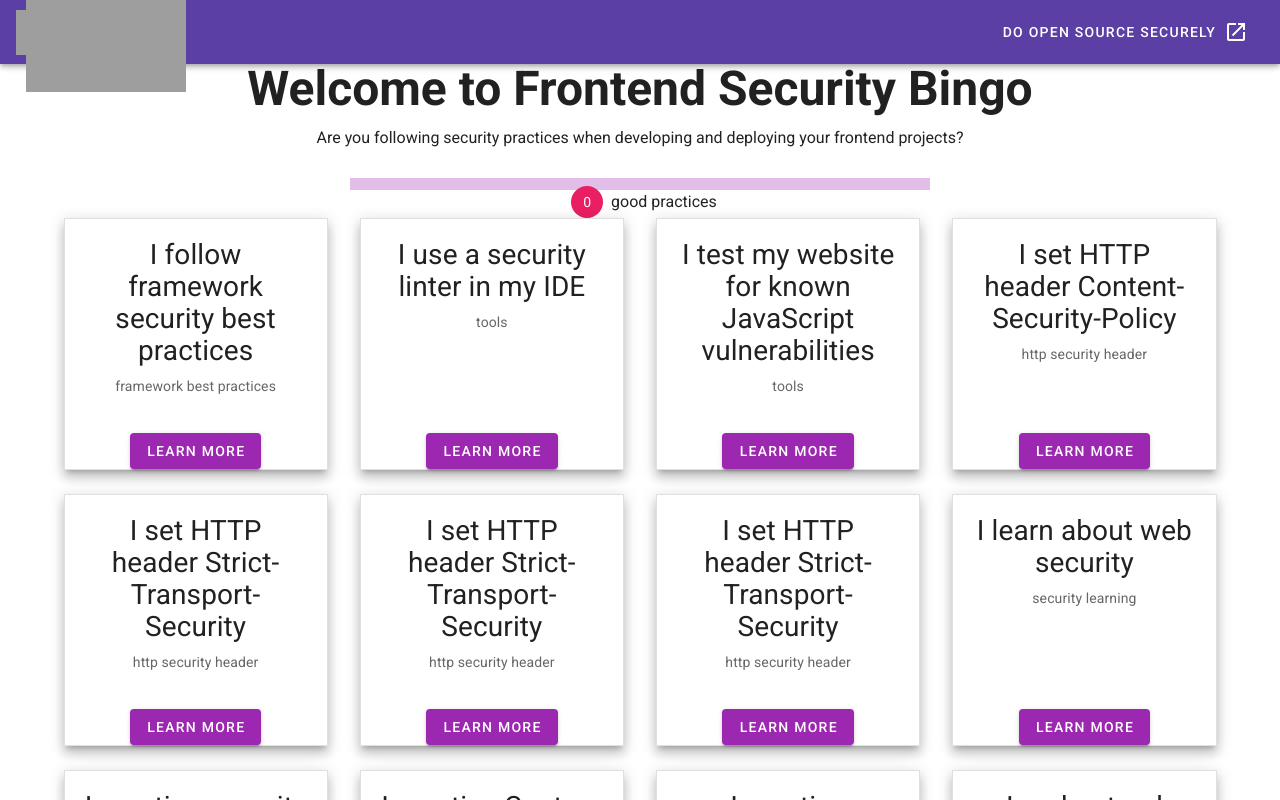
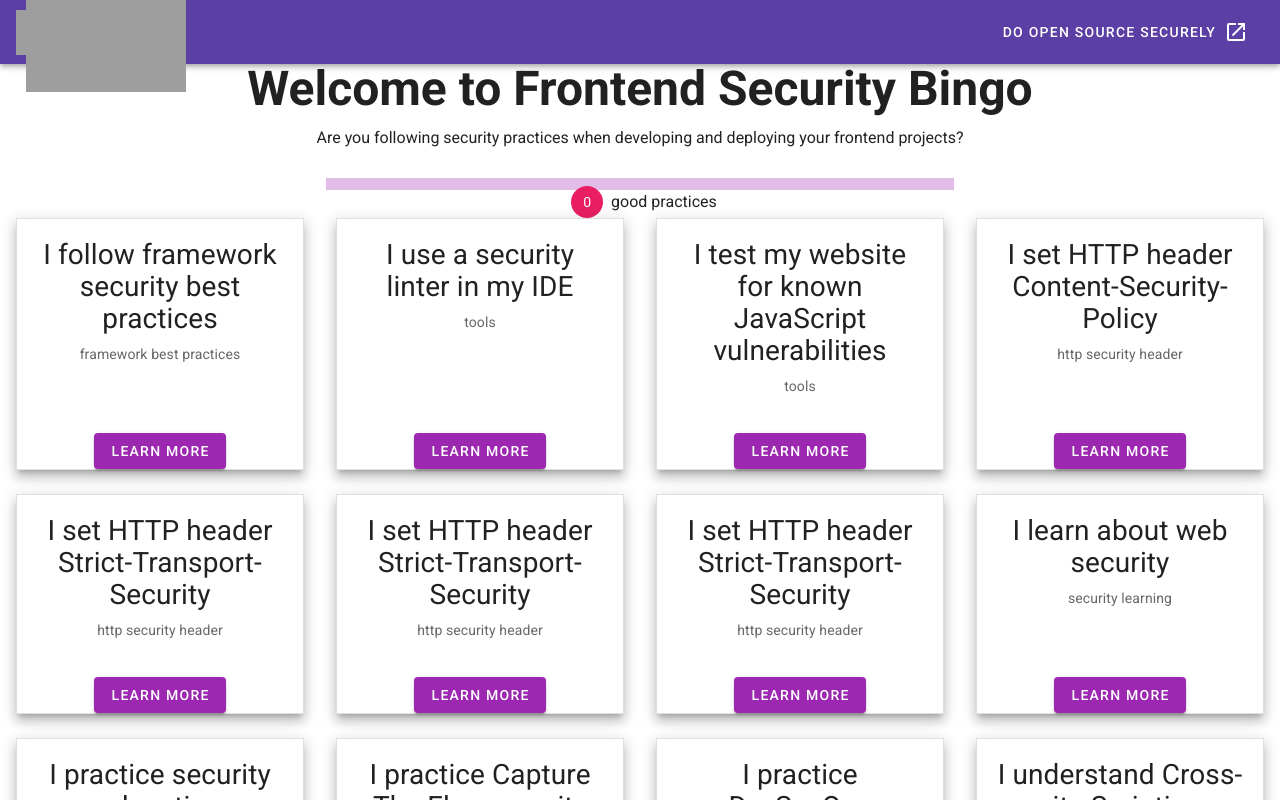
Before and after one commit to snyk-labs/frontend-security-bingo, a Vue app: page / in a window 1280 px wide. Both pictures are taken after a click on the button "LET'S PLAY!". Shown: the top 800 px of the page. Built offline with nearby package versions, Linux system fonts and the light colour scheme; grey boxes are pictures that could not be loaded; what vue-confetti would draw is missing.

Commit message:
fix: use fluid container for full-width

```diff
--- a/src/components/Bingo.vue
+++ b/src/components/Bingo.vue
@@ -1,6 +1,6 @@
 <template>
   <div>
-    <v-container>
+    <v-container fluid>
       <v-col md="6" offset-md="3">
         <v-row align="center" justify="center">
           <v-progress-linear
```
